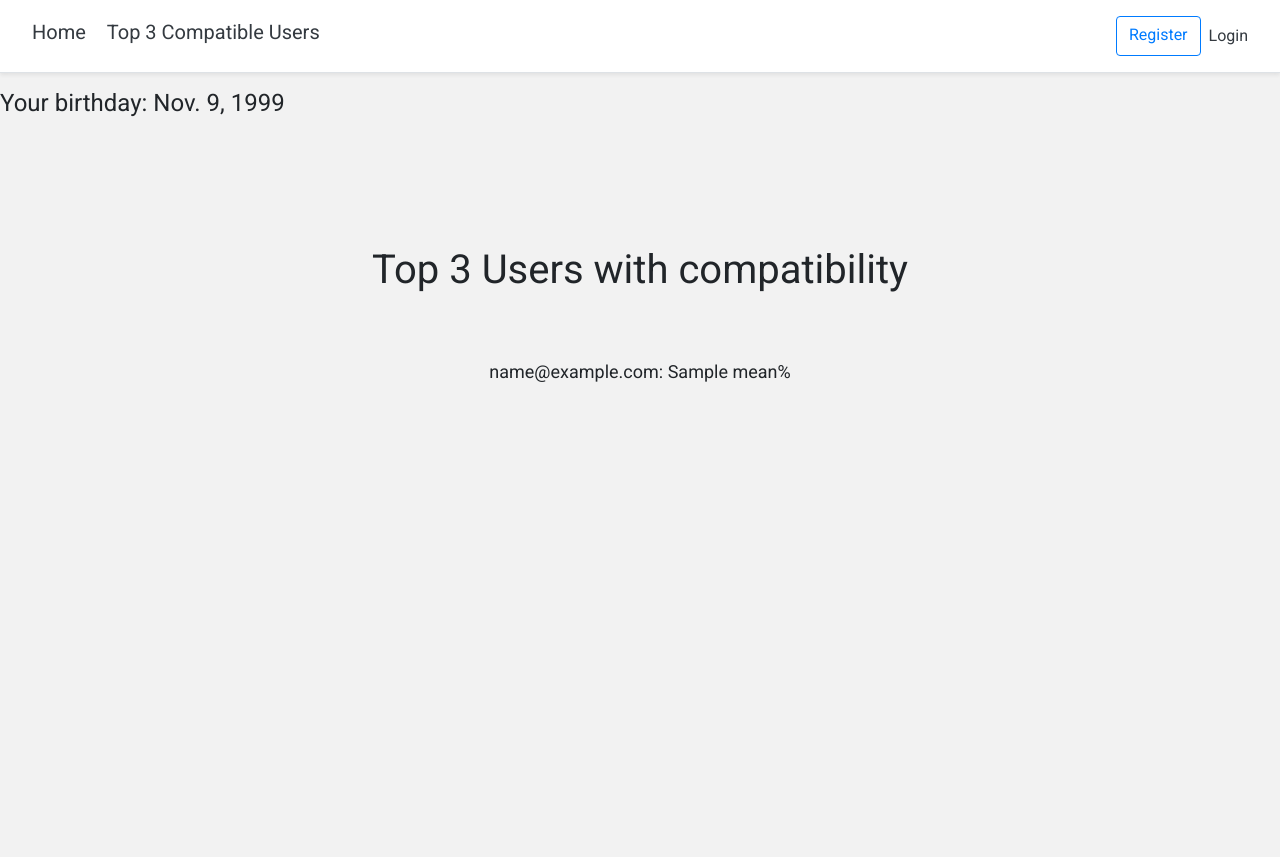
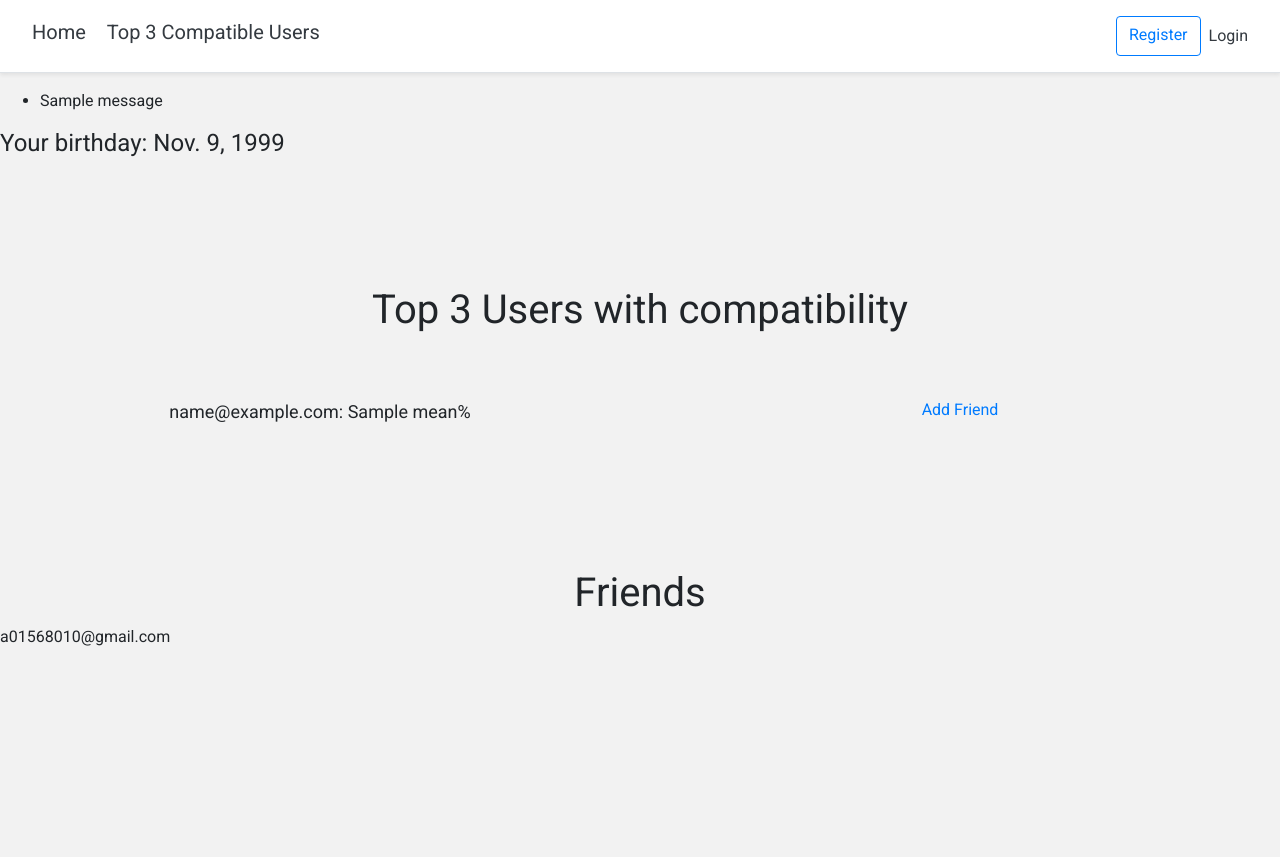
Before and after one commit to RedBrickBurrito/BiorhythmSocialNetwork, a Django app: template biorhythm/templates/biorhythm/top3.html in a window 1280 px wide. Shown: the top 857 px of the page. Run offline with Django 4.2, Linux system fonts and the light colour scheme; a user stored in the database is signed in; data comes from the database, SQL or seed files in the repository; tables that the repository leaves empty hold one stand-in row (values such as "Sample post"); the template is opened without the code that fills it: most values are stand-ins (such as "Sample title", 1, 10 or a date in 2020); one stand-in notice (Sample message) is shown; some libraries are stand-ins or nearby versions.

Commit message:
implemented add friend functionality

```diff
--- a/biorhythm/templates/biorhythm/top3.html
+++ b/biorhythm/templates/biorhythm/top3.html
@@ -7,18 +7,34 @@
     border: 1px solid blue;
   }
 </style>
+{% if messages %}
+<ul class="messages">
+  {% for message in messages %}
+  <li {% if message.tags %} class="{{message.tags}}" {% endif %}>{{message}}</li>
+  {% endfor %}
+</ul>
+{% endif %}
 
 <div>
   <h4>Your birthday: {{request.user.birthday}}</h4>
   <h1 style="text-align: center; margin-top: 10%">
     Top 3 Users with compatibility
   </h1>
-  <div style="margin-top: 5%">
-    {% for user in top3 %}
-    <p style="text-align: center; font-size: large">
-      {{user.email}}: {{user.compatibility.mean}}%
-    </p>
+  <div style="display: grid; margin-top: 5%">
+    {% for user_info in top3 %}
+      <div style="display: grid; grid-template-columns: 50% 50%; justify-items: center;">
+        <p style="text-align: center; font-size: large;">
+          {{user_info.user.email}}: {{user_info.compatibility.mean}}%
+        </p>
+        {% if user_info.user not in request.user.friends.all and user_info.user != request.user %}
+          <a href="{% url 'add_friend' user_info.user.id %}">Add Friend</a>
+        {% endif %}
+      </div>
     {% endfor %}
   </div>
+  <h1 style="text-align: center; margin-top: 10%">Friends</h1>
+  {% for friend in request.user.friends.all %}
+    <p>{{friend}}</p>
+  {% endfor %}
 </div>
 {% endblock content %}
--- a/biorhythm/utils.py
+++ b/biorhythm/utils.py
@@ -41,7 +41,7 @@ def getTop3Users(current_user, all_users):
     for user in all_users:
         if current_user == user:
             continue
-        compat_info.append({"email": user.email, "compatibility": getBiorhythmCompat(current_user.birthday, user.birthday)})
+        compat_info.append({"user": user, "compatibility": getBiorhythmCompat(current_user.birthday, user.birthday) })
 
     compat_info = sorted(compat_info, key=lambda x: x['compatibility']['mean'])
     compat_info.reverse()
--- a/biorythm_social_network/urls.py
+++ b/biorythm_social_network/urls.py
@@ -1,9 +1,11 @@
 from django.contrib import admin
 from django.urls import path
 from biorhythm.views import HomePage, Top3
+from user.models import add_friend
 
 urlpatterns = [
     path('', HomePage, name='home'),
     path('top3', Top3, name="top3"),
     path('admin/', admin.site.urls),
+    path('add_friend/<int:user_id>/', add_friend, name='add_friend'),
 ]
--- a/user/models.py
+++ b/user/models.py
@@ -1,8 +1,13 @@
 from multiprocessing.sharedctypes import Value
 from pyexpat import model
+import re
+from venv import create
 from django.db import models
+from django.contrib import messages
 from django.contrib.auth.base_user import BaseUserManager
 from django.contrib.auth.models import AbstractBaseUser, PermissionsMixin
+from django.http import HttpResponse
+from django.shortcuts import redirect
 from django.utils import timezone
 
 class CustomUserManager(BaseUserManager):
@@ -34,6 +39,7 @@ class CustomUser(AbstractBaseUser, PermissionsMixin):
     username = None
     email = models.EmailField(verbose_name="email", max_length=60, unique=True)
     birthday = models.DateField(null=True, blank=False)
+    friends = models.ManyToManyField("CustomUser", null=True, blank=True)
 
     is_staff = models.BooleanField(default=False)
     is_active = models.BooleanField(default=True)
@@ -50,3 +56,9 @@ class CustomUser(AbstractBaseUser, PermissionsMixin):
 
     def has_module_perms(self, app_label):
         return True
+
+def add_friend(request, user_id):
+    new_friend = CustomUser.objects.get(id=user_id)
+    request.user.friends.add(new_friend)
+    messages.info(request, 'Friend added!')
+    return redirect('top3')
```
Also changed, not shown: user/migrations/0002_customuser_friends_alter_customuser_birthday.py (added).
